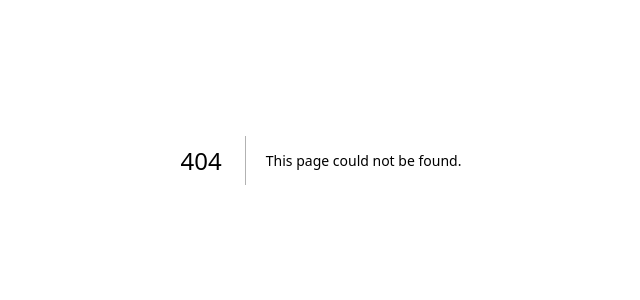
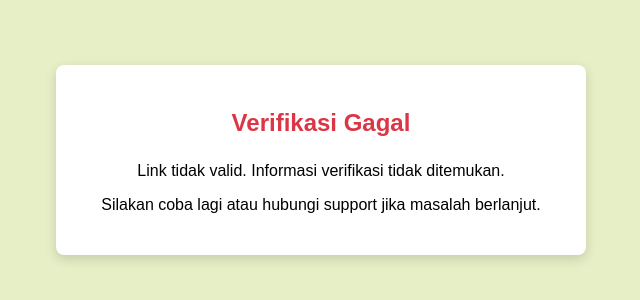
Before and after one commit to rumirifai/becycle-web, a Next.js app: page /verify-email in a window 1280 px wide. Before the commit this address had no page. Shown: the part 240-540 px from the top of the page, without its empty margins (319-959 px from the left). Built offline with nearby package versions, Linux system fonts and the light colour scheme.

Commit message:
Add Verify Email Page

```diff
--- /dev/null
+++ b/src/app/verify-email/VerifyClient.tsx
@@ -0,0 +1,89 @@
+'use client';
+
+import { useSearchParams } from 'next/navigation';
+import { useState, useEffect } from 'react';
+
+export default function VerifyClient() {
+  const searchParams = useSearchParams();
+  const [status, setStatus] = useState<'loading' | 'success' | 'error'>('loading');
+  const [message, setMessage] = useState('Sedang memverifikasi email Anda, mohon tunggu...');
+
+  useEffect(() => {
+    const verifyToken = async () => {
+      const id = searchParams.get('id');
+      const token = searchParams.get('token');
+
+      if (!id || !token) {
+        setStatus('error');
+        setMessage('Link tidak valid. Informasi verifikasi tidak ditemukan.');
+        return;
+      }
+
+      const apiUrl = 'https://project-ppl-production.up.railway.app/auth/verify-email';
+
+      try {
+        const res = await fetch(apiUrl, {
+          method: 'POST',
+          headers: { 'Content-Type': 'application/json' },
+          body: JSON.stringify({ id, token }),
+        });
+
+        const data = await res.json();
+
+        if (!res.ok) {
+          throw new Error(data.message || 'Proses verifikasi gagal.');
+        }
+
+        setStatus('success');
+        setMessage(data.message);
+
+      } catch (err: unknown) {
+        setStatus('error');
+        if (err instanceof Error) {
+          setMessage(err.message);
+        } else {
+          setMessage('Terjadi kesalahan yang tidak diketahui.');
+        }
+      }
+    };
+
+    verifyToken();
+  }, [searchParams]);
+
+  const renderContent = () => {
+    switch (status) {
+      case 'loading':
+        return (
+          <>
+            <h2>Memverifikasi...</h2>
+            <div className="spinner"></div>
+            <p>{message}</p>
+          </>
+        );
+      case 'success':
+        return (
+          <>
+            <h2 style={{ color: '#28a745' }}>Verifikasi Berhasil!</h2>
+            <p>{message}</p>
+            <p>Anda sekarang dapat menutup halaman ini dan kembali ke aplikasi untuk login.</p>
+          </>
+        );
+      case 'error':
+        return (
+          <>
+            <h2 style={{ color: '#dc3545' }}>Verifikasi Gagal</h2>
+            <p>{message}</p>
+            <p>Silakan coba lagi atau hubungi support jika masalah berlanjut.</p>
+          </>
+        );
+      default:
+        return null;
+    }
+  };
+
+  return (
+    <div className="reset-form-container" style={{ textAlign: 'center' }}>
+      {renderContent()}
+    </div>
+  );
+}
--- /dev/null
+++ b/src/app/verify-email/page.tsx
@@ -0,0 +1,21 @@
+// src/app/verify-email/page.tsx
+import { Suspense } from 'react';
+import VerifyClient from './VerifyClient'; // Impor komponen klien
+
+// Komponen Fallback untuk loading awal
+function LoadingFallback() {
+  return (
+    <div className="reset-form-container" style={{ textAlign: 'center', padding: '50px' }}>
+      <h2>Mempersiapkan Halaman Verifikasi...</h2>
+      <div className="spinner"></div>
+    </div>
+  );
+}
+
+export default function VerifyEmailPage() {
+  return (
+    <Suspense fallback={<LoadingFallback />}>
+      <VerifyClient />
+    </Suspense>
+  );
+}
```
